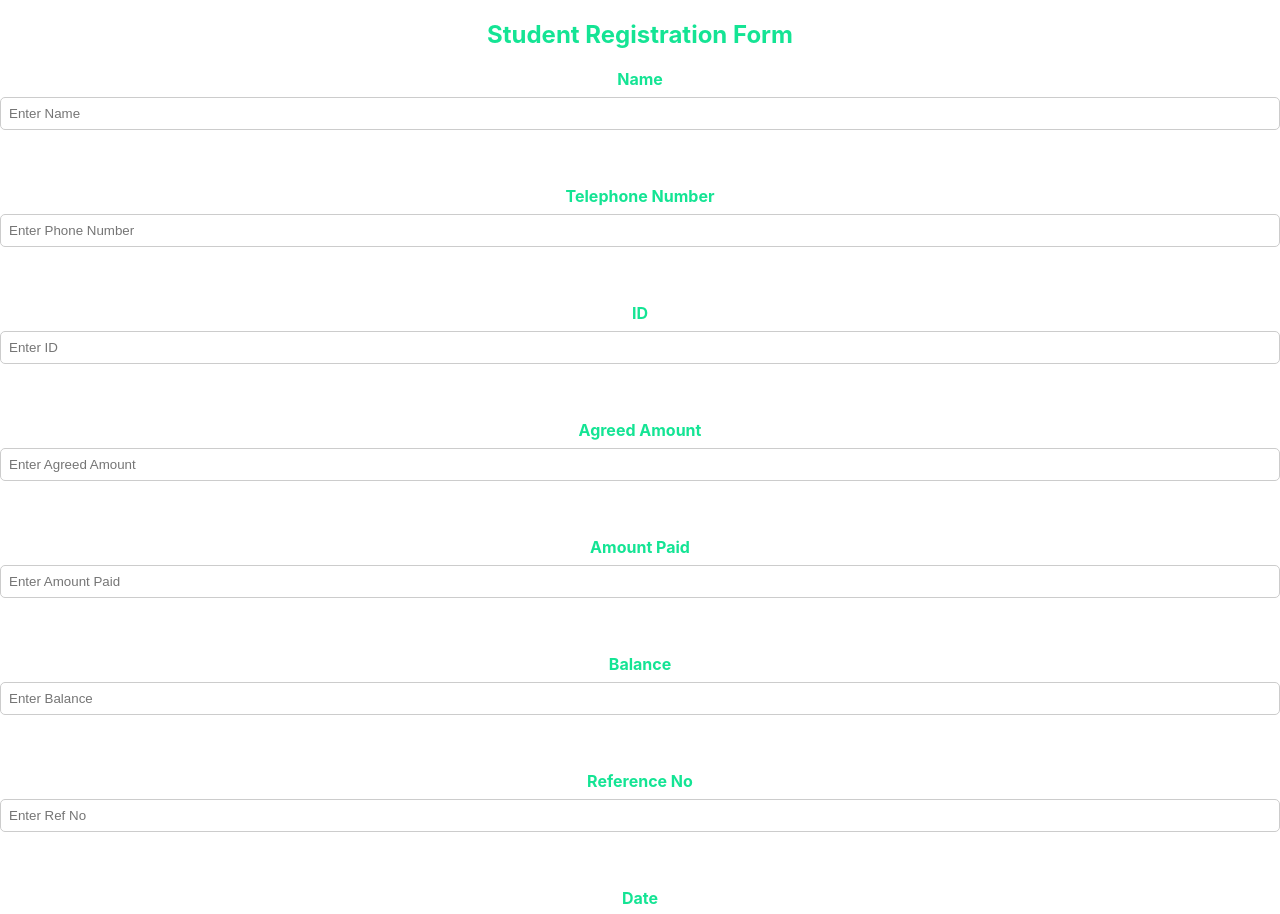
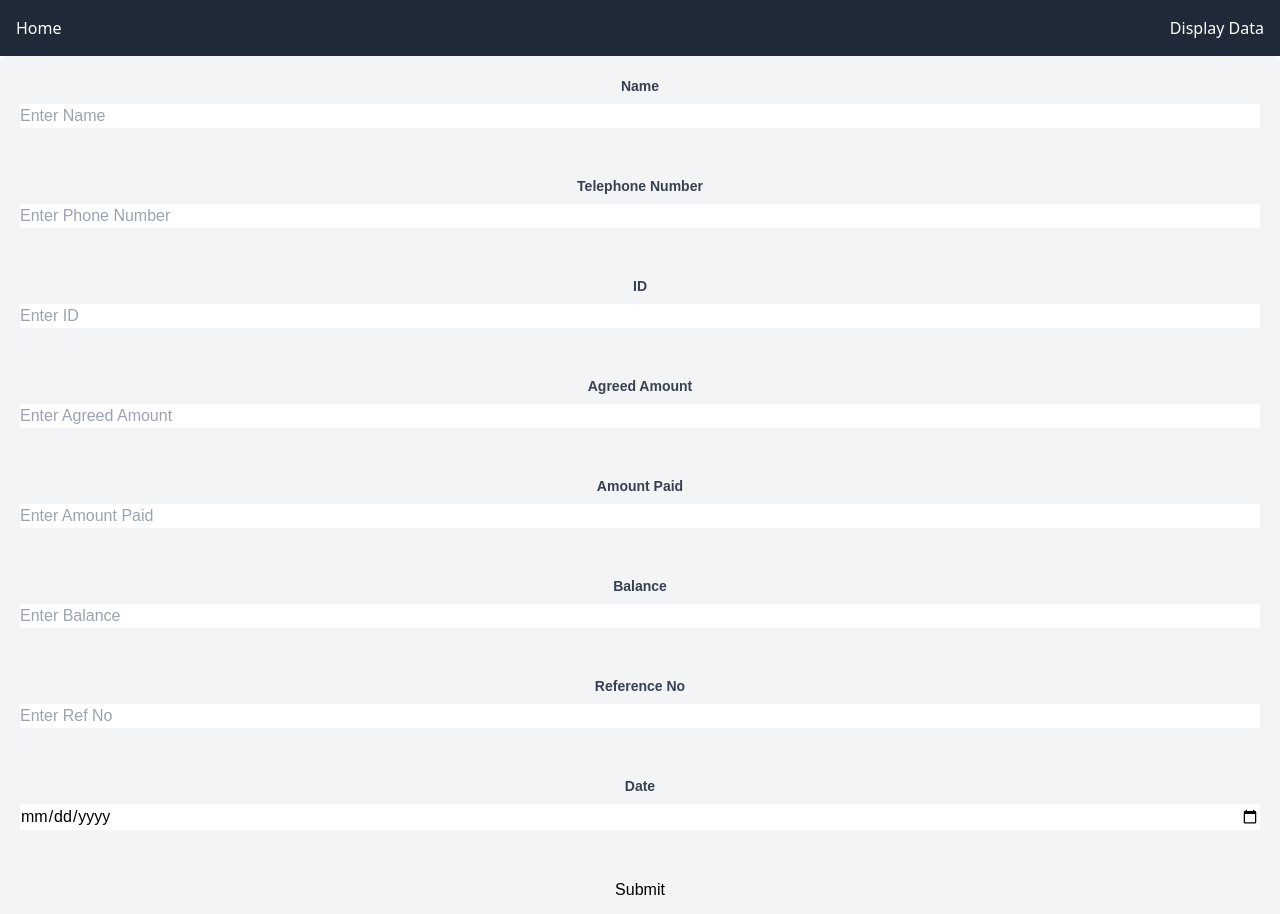
Before and after one commit to irungudennisnganga/driving_school, a React (Create React App) app: page / in a window 1280 px wide. Shown: the top 914 px of the page. Built offline with nearby package versions, Linux system fonts and the light colour scheme.

Commit message:
add page to add data nad table to display data

```diff
--- a/package.json
+++ b/package.json
@@ -9,6 +9,7 @@
     "react": "^18.3.1",
     "react-bootstrap": "^2.10.2",
     "react-dom": "^18.3.1",
+    "react-router-dom": "^6.23.1",
     "react-scripts": "5.0.1",
     "react-toastify": "^10.0.5",
     "web-vitals": "^2.1.4"
@@ -36,5 +37,8 @@
       "last 1 firefox version",
       "last 1 safari version"
     ]
+  },
+  "devDependencies": {
+    "tailwindcss": "^3.4.3"
   }
 }
--- a/src/App.css
+++ b/src/App.css
@@ -39,3 +39,80 @@
 .tittle{
   color: rgb(20, 228, 148);
 }
+/* Display.css */
+.container {
+  font-family: Arial, sans-serif;
+  padding: 20px;
+}
+
+.heading {
+  font-size: 24px;
+  font-weight: bold;
+  color: #3498db;
+  margin-bottom: 20px;
+}
+
+.table-container {
+  overflow-x: auto;
+}
+
+.table {
+  width: 100%;
+  border-collapse: collapse;
+}
+
+.table-header {
+  background-color: #f0f0f0;
+}
+
+.table-cell {
+  border: 1px solid #ddd;
+  padding: 8px;
+}
+
+.table-row.odd {
+  background-color: #f9f9f9;
+}
+
+.table-row.even {
+  background-color: #fff;
+}
+
+/* Display.css */
+.container {
+  font-family: Arial, sans-serif;
+  padding: 20px;
+}
+
+.heading {
+  font-size: 24px;
+  font-weight: bold;
+  color: #3498db;
+  margin-bottom: 20px;
+}
+
+.table-container {
+  overflow-x: auto;
+}
+
+.table {
+  width: 100%;
+  border-collapse: collapse;
+}
+
+.table-header {
+  background-color: #f0f0f0;
+}
+
+.table-cell {
+  border: 1px solid #ddd;
+  padding: 8px;
+}
+
+.table-row.odd {
+  background-color: #f9f9f9;
+}
+
+.table-row.even {
+  background-color: #fff;
+}
--- a/src/App.js
+++ b/src/App.js
@@ -1,12 +1,20 @@
 import './App.css';
+import {  Routes, Route } from 'react-router-dom';
 import ContactForm from './ContactForm';
+import Display from './Display';
+import Navbar from './Navbar';
 
 function App() {
   return (
-    <div className="App">
-      <h2 className='tittle'>Student Registration Form</h2>
-      <ContactForm />
-    </div>
+
+      <div className="App">
+        <Navbar />
+        <Routes>
+          <Route exact path="/" element={<ContactForm />} />
+          <Route path="/display" element={<Display />}  />
+        </Routes>
+      </div>
+
   );
 }
 
--- a/src/ContactForm.css
+++ /dev/null
@@ -1,118 +0,0 @@
-/* ContactForm.css */
-
-.container {
-    width: 50%;
-    margin: 2rem auto;
-    padding: 2rem;
-    background-color: #f9f9f9;
-    border-radius: 10px;
-    box-shadow: 0 4px 8px rgba(0, 0, 0, 0.1);
-  }
-
-  form {
-    display: flex;
-    flex-direction: column;
-  }
-
-  label {
-    margin-bottom: 0.5rem;
-    font-weight: bold;
-  }
-
-  input {
-    padding: 0.5rem;
-    margin-bottom: 1rem;
-    border: 1px solid #ccc;
-    border-radius: 5px;
-  }
-
-  input[type="text"],
-  input[type="number"],
-  input[type="date"],
-  input[type="email"] {
-    width: 100%;
-    box-sizing: border-box;
-  }
-
-  button {
-    padding: 0.75rem;
-    background-color: #28a745;
-    color: white;
-    border: none;
-    border-radius: 5px;
-    cursor: pointer;
-    font-size: 1rem;
-  }
-
-  button:hover {
-    background-color: #218838;
-  }
-
-  /* Media Queries */
-
-  /* Extra small devices (phones, 600px and down) */
-  @media (max-width: 600px) {
-    .container {
-      width: 90%;
-      padding: 1rem;
-    }
-
-    button {
-      padding: 0.5rem;
-      font-size: 0.875rem;
-    }
-  }
-
-  /* Small devices (portrait tablets and large phones, 600px and up) */
-  @media (min-width: 600px) and (max-width: 768px) {
-    .container {
-      width: 80%;
-      padding: 1.5rem;
-    }
-
-    button {
-      padding: 0.65rem;
-      font-size: 0.9rem;
-    }
-  }
-
-  /* Medium devices (landscape tablets, 768px and up) */
-  @media (min-width: 768px) and (max-width: 992px) {
-    .container {
-      width: 70%;
-      padding: 1.75rem;
-    }
-
-    button {
-      padding: 0.7rem;
-      font-size: 0.95rem;
-    }
-  }
-
-  /* Large devices (laptops/desktops, 992px and up) */
-  @media (min-width: 992px) {
-    .container {
-      width: 60%;
-      padding: 2rem;
-    }
-
-    button {
-      padding: 0.75rem;
-      font-size: 1rem;
-    }
-  }
-  .form{
-    margin-bottom: 8px;
-  }
-  /* Extra large devices (large laptops and desktops, 1200px and up) */
-  @media (min-width: 1200px) {
-    .container {
-      width: 50%;
-      padding: 2rem;
-    }
-
-    button {
-      padding: 0.75rem;
-      font-size: 1rem;
-    }
-  }
--- a/src/ContactForm.js
+++ b/src/ContactForm.js
@@ -1,24 +1,23 @@
 import React, { useState } from 'react';
-import './ContactForm.css';
 import { ToastContainer, toast } from 'react-toastify';
 import 'react-toastify/dist/ReactToastify.css';
 
 const ContactForm = () => {
     const [name, setName] = useState('');
-  const [id, setid] = useState('');
+    const [id, setId] = useState('');
     const [tel, setTel] = useState('');
     const [agreed_amount, setAgreedAmount] = useState('');
     const [amount_paid, setAmountPaid] = useState('');
     const [balance, setBalance] = useState('');
     const [date, setDate] = useState('');
     const [reference_no, setReferenceNumber] = useState('');
-//   const [TDB_no, setTDB] = useState('');
+
     const scriptURL = 'https://script.google.com/macros/s/AKfycbxdO6PTGxBzt5oiFASblgV46j7uIrTg4Q2BIlRjob_3II8gj9iJEfAyC6kYPLYJMExy/exec'; // Replace with your Google Script URL
 
-
-  function notify(){
+    function notify() {
         toast("Student Registration Completed!");
     }
+
     const handleSubmit = (e) => {
         e.preventDefault();
         const form = new FormData();
@@ -31,7 +30,6 @@ const ContactForm = () => {
         form.append('Reference NO', reference_no);
         form.append('Date', date);
 
-
         fetch(scriptURL, {
             method: 'POST',
             body: form,
@@ -40,7 +38,7 @@ const ContactForm = () => {
                 notify();
                 // Reset form fields
                 setName('');
-        setid('');
+                setId('');
                 setTel('');
                 setAgreedAmount('');
                 setAmountPaid('');
@@ -53,12 +51,11 @@ const ContactForm = () => {
             });
     };
 
-
     return (
-    <div>
+        <div className="container mx-auto bg-gray-100 rounded-md shadow-md p-8">
             <ToastContainer />
-      <form autoComplete='off' onSubmit={handleSubmit} className='form'>
-        <label className='tittle'>Name</label>
+            <form autoComplete='off' onSubmit={handleSubmit} className='flex flex-col'>
+                <label className='text-gray-700 text-sm font-bold mb-2'>Name</label>
                 <input
                     type='text'
                     name='Name'
@@ -66,29 +63,32 @@ const ContactForm = () => {
                     required
                     onChange={(e) => setName(e.target.value)}
                     value={name}
+                    className='input-field'
                 />
                 <br /><br />
-        <label className='tittle'>Telephone Number</label>
+                <label className='text-gray-700 text-sm font-bold mb-2'>Telephone Number</label>
                 <input
-          type='number'
+                    type='tel'
                     name='TEL'
                     placeholder='Enter Phone Number'
                     required
                     onChange={(e) => setTel(e.target.value)}
                     value={tel}
+                    className='input-field'
                 />
                 <br /><br />
-        <label className='tittle'>ID</label>
+                <label className='text-gray-700 text-sm font-bold mb-2'>ID</label>
                 <input
                     type='number'
                     name='ID'
                     placeholder='Enter ID'
                     required
-          onChange={(e) => setid(e.target.value)}
+                    onChange={(e) => setId(e.target.value)}
                     value={id}
+                    className='input-field'
                 />
                 <br /><br />
-        <label className='tittle'>Agreed Amount</label>
+                <label className='text-gray-700 text-sm font-bold mb-2'>Agreed Amount</label>
                 <input
                     type='number'
                     name='Agreed amount'
@@ -96,9 +96,10 @@ const ContactForm = () => {
                     required
                     onChange={(e) => setAgreedAmount(e.target.value)}
                     value={agreed_amount}
+                    className='input-field'
                 />
                 <br /><br />
-        <label className='tittle'>Amount Paid</label>
+                <label className='text-gray-700 text-sm font-bold mb-2'>Amount Paid</label>
                 <input
                     type='number'
                     name='AMOUNT PAID'
@@ -106,29 +107,32 @@ const ContactForm = () => {
                     required
                     onChange={(e) => setAmountPaid(e.target.value)}
                     value={amount_paid}
+                    className='input-field'
                 />
                 <br /><br />
-        <label className='tittle'>Balance</label>
+                <label className='text-gray-700 text-sm font-bold mb-2'>Balance</label>
                 <input
                     type='number'
                     name='Balance'
                     placeholder='Enter Balance'
                     required
-          onChange={(e) => setBalance(agreed_amount-amount_paid)}
+                    onChange={(e) => setBalance(agreed_amount - amount_paid)}
                     value={balance}
+                    className='input-field'
                 />
                 <br /><br />
-        <label className='tittle'>Reference No</label>
+                <label className='text-gray-700 text-sm font-bold mb-2'>Reference No</label>
                 <input
                     type='text'
-          name='Refernece NO'
+                    name='Reference NO'
                     placeholder='Enter Ref No'
                     required
                     onChange={(e) => setReferenceNumber(e.target.value)}
                     value={reference_no}
+                    className='input-field'
                 />
                 <br /><br />
-        <label className='tittle'>Date</label>
+                <label className='text-gray-700 text-sm font-bold mb-2'>Date</label>
                 <input
                     type='date'
                     name='Date'
@@ -136,13 +140,13 @@ const ContactForm = () => {
                     required
                     onChange={(e) => setDate(e.target.value)}
                     value={date}
+                    className='input-field'
                 />
                 <br /><br />
                 <div>
-          <button type='submit'>Submit</button>
+                    <button type='submit' className='button '>Submit</button>
                 </div>
             </form>
-
         </div>
     );
 };
--- /dev/null
+++ b/src/Display.css
@@ -0,0 +1,38 @@
+/* Display.css */
+.container {
+    font-family: Arial, sans-serif;
+    padding: 20px;
+  }
+
+  .heading {
+    font-size: 24px;
+    font-weight: bold;
+    color: #3498db;
+    margin-bottom: 20px;
+  }
+
+  .table-container {
+    overflow-x: auto;
+  }
+
+  .table {
+    width: 100%;
+    border-collapse: collapse;
+  }
+
+  .table-header {
+    background-color: #f0f0f0;
+  }
+
+  .table-cell {
+    border: 1px solid #ddd;
+    padding: 8px;
+  }
+
+  .table-row.odd {
+    background-color: #f9f9f9;
+  }
+
+  .table-row.even {
+    background-color: #fff;
+  }
--- /dev/null
+++ b/src/Display.js
@@ -0,0 +1,77 @@
+// Display.js
+import React, { useState, useEffect } from 'react';
+import './Display.css';
+
+const scriptURL = 'https://script.google.com/macros/s/AKfycbx-9zjHDo1_Mll8vQFFi6OtgcB8Hnx_JoF4cvkAPj-OBxd6cGcy378IRjDUpu3HqB6h/exec';
+
+const Display = () => {
+    const [data, setData] = useState([]);
+    const [loading, setLoading] = useState(true);
+    const [error, setError] = useState(null);
+
+    useEffect(() => {
+        const fetchData = async () => {
+            try {
+                // Create a callback function name dynamically
+                const callbackName = 'jsonpCallback_' + Math.round(100000 * Math.random());
+
+                // Create a script element
+                const script = document.createElement('script');
+
+                // Define the callback function in the global scope
+                window[callbackName] = (responseData) => {
+                    setData(responseData);
+                    setLoading(false);
+                    delete window[callbackName]; // Clean up: remove the callback function
+                };
+
+                // Set the script source to the Google Apps Script URL with the callback parameter
+                script.src = `${scriptURL}?callback=${callbackName}`;
+
+                // Append the script to the document to initiate the JSONP request
+                document.body.appendChild(script);
+            } catch (error) {
+                setError(error);
+                setLoading(false);
+            }
+        };
+
+        fetchData();
+    }, []);
+
+    if (loading) {
+        return <div>Loading...</div>;
+    }
+
+    if (error) {
+        return <div>Error: {error.message}</div>;
+    }
+
+    return (
+        <div className="container">
+            <h1 className="text-3xl font-bold mb-4 text-cyan-300">Spreadsheet Data</h1>
+            <div className="overflow-x-auto">
+                <table className="table-auto">
+                    <thead>
+                        <tr className="bg-gray-200">
+                            {data.length > 0 && data[0].map((cell, index) => (
+                                <th key={index} className="border px-4 py-2">{cell}</th>
+                            ))}
+                        </tr>
+                    </thead>
+                    <tbody>
+                        {data.slice(1).map((row, index) => (
+                            <tr key={index} className={index % 2 === 0 ? 'bg-gray-100' : ''}>
+                                {row.map((cell, cellIndex) => (
+                                    <td key={cellIndex} className="border px-4 py-2">{cell}</td>
+                                ))}
+                            </tr>
+                        ))}
+                    </tbody>
+                </table>
+            </div>
+        </div>
+    );
+};
+
+export default Display;
--- /dev/null
+++ b/src/Navbar.js
@@ -0,0 +1,18 @@
+import {  Link } from 'react-router-dom';
+
+function Navbar() {
+    return (
+      <nav className="bg-gray-800 p-4">
+        <ul className="flex justify-between">
+          <li className="mr-6">
+            <Link to="/" className="text-white hover:text-gray-400">Home</Link>
+          </li>
+          <li>
+            <Link to="/display" className="text-white hover:text-gray-400">Display Data</Link>
+          </li>
+        </ul>
+      </nav>
+    );
+  }
+
+  export default Navbar
--- a/src/index.css
+++ b/src/index.css
@@ -1,13 +1,4 @@
-body {
-  margin: 0;
-  font-family: -apple-system, BlinkMacSystemFont, 'Segoe UI', 'Roboto', 'Oxygen',
-    'Ubuntu', 'Cantarell', 'Fira Sans', 'Droid Sans', 'Helvetica Neue',
-    sans-serif;
-  -webkit-font-smoothing: antialiased;
-  -moz-osx-font-smoothing: grayscale;
-}
 
-code {
-  font-family: source-code-pro, Menlo, Monaco, Consolas, 'Courier New',
-    monospace;
-}
+@tailwind base;
+@tailwind components;
+@tailwind utilities;
--- a/src/index.js
+++ b/src/index.js
@@ -3,11 +3,14 @@ import ReactDOM from 'react-dom/client';
 import './index.css';
 import App from './App';
 import reportWebVitals from './reportWebVitals';
-
+import {  BrowserRouter  } from 'react-router-dom';
 const root = ReactDOM.createRoot(document.getElementById('root'));
 root.render(
   <React.StrictMode>
+    <BrowserRouter>
     <App />
+    </BrowserRouter>
+
   </React.StrictMode>
 );
 
--- /dev/null
+++ b/tailwind.config.js
@@ -0,0 +1,10 @@
+/** @type {import('tailwindcss').Config} */
+module.exports = {
+  content: [
+    "./src/**/*.{js,jsx,ts,tsx}",
+  ],
+  theme: {
+    extend: {},
+  },
+  plugins: [],
+}
```
Also changed, not shown: 1 other file (tests, documents, lock files or other folders). Lines whose indentation alone changed are shown as unchanged.
